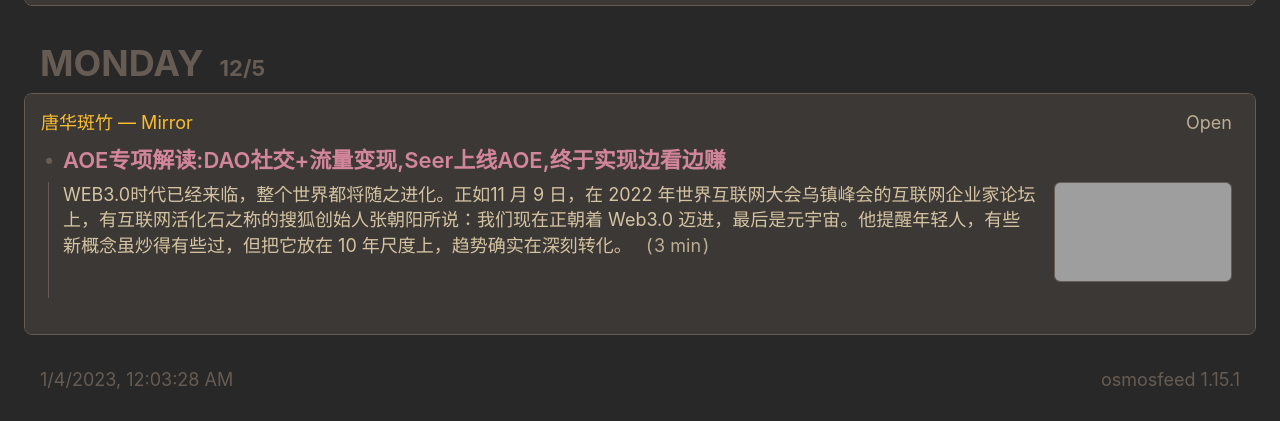
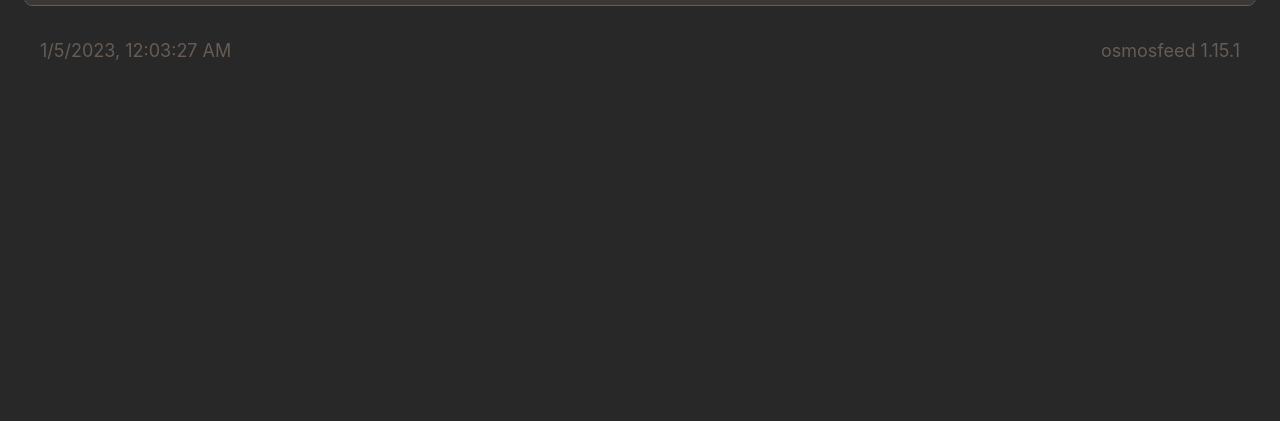
Before and after one commit to Ycomer/sophonfeeds, a plain HTML site: page index.html in a window 1280 px wide. Shown: the part 827-1248 px from the top of the page. After the commit the page ends 923 px from the top, so only its background shows below. Drawn offline with Linux system fonts and the light colour scheme; grey boxes are pictures that could not be loaded.

Commit message:
deploy: bb5afc14d6ee1a160ccd51bac2ca13f3eb5df762

```diff
--- a/index.html
+++ b/index.html
@@ -131,58 +131,10 @@
             </li>
         </ul>
       </section>
-      <section class="daily-content js-toggle-accordions-scope">
-        <h2 class="daily-heading">
-          <button
-            class="daily-heading-toggle"
-            data-action="toggle-accordions"
-            title="Click to toggle the day, Ctrl + click to toggle all."
-          >
-            <time class="daily-heading-toggle__weekday js-offset-weekday" data-offset-date=2022-12-05 datetime="2022-12-05T13:25:16.000Z">2022-12-05</time>
-            <time class="daily-heading-toggle__date js-offset-date" data-offset-date=2022-12-05 datetime="2022-12-05T13:25:16.000Z"></time>
-          </button>
-        </h2>
-        <ul class="sources card">
-            <li class="card__section">
-              <section class="js-toggle-accordions-scope">
-                <h3 class="source-heading">
-                  <button
-                    class="source-heading__name"
-                    data-action="toggle-accordions"
-                    title="Click to toggle the source, Ctrl + click to toggle all."
-                  >唐华斑竹 — Mirror</button>
-                  <a class="source-heading__link" href="https://mirror.xyz/0x731644a15A2C445825F7Bd6002870c49B83bc859">Open</a>
-                </h3>
-                <section class="articles-per-source">
-                    <article>
-                      <details
-                        class="article-expander"
-                        data-action="toggle-native-accordion"
-                        data-accordion-key="https://mirror.xyz/0x731644a15A2C445825F7Bd6002870c49B83bc859/PtLT62QXiY52ZyRYteBCYFa7-wiuXDKQ8XBh1GhW5dc"
-                        open
-                      >
-                        <summary class="article-expander__title">AOE专项解读:DAO社交+流量变现,Seer上线AOE,终于实现边看边赚</summary>
-                        <a class="article-summary-link article-summary-box-outer" href="https://mirror.xyz/0x731644a15A2C445825F7Bd6002870c49B83bc859/PtLT62QXiY52ZyRYteBCYFa7-wiuXDKQ8XBh1GhW5dc">
-                          <div class="article-summary-box-inner media-object">
-                              <img src="https://mirror-media.imgix.net/publication-images/3Y8ro8ayM5kxOmYs6g9mL.jpg?h&#x3D;600&amp;w&#x3D;900" loading="lazy" class="media-object__media article-image" />
-                            <span class="media-object__text">
-                              <span>WEB3.0时代已经来临，整个世界都将随之进化。正如11 月 9 日，在 2022 年世界互联网大会乌镇峰会的互联网企业家论坛上，有互联网活化石之称的搜狐创始人张朝阳所说：我们现在正朝着 Web3.0 迈进，最后是元宇宙。他提醒年轻人，有些新概念虽炒得有些过，但把它放在 10 年尺度上，趋势确实在深刻转化。</span>
-                                &ensp;<span class="article-reading-time">(&hairsp;3
-                                  min&hairsp;)</span>
-                            </span>
-                          </div>
-                        </a>
-                      </details>
-                    </article>
-                </section>
-              </section>
-            </li>
-        </ul>
-      </section>
 
     <footer>
-      <a class="footer-link" href="https://github.com/Ycomer/sophonfeeds/actions/runs/3833960338">
-        <time id="build-timestamp" datetime="2023-01-04T00:03:28.060Z">2023-01-04T00:03:28.060Z</time>
+      <a class="footer-link" href="https://github.com/Ycomer/sophonfeeds/actions/runs/3842613886">
+        <time id="build-timestamp" datetime="2023-01-05T00:03:27.385Z">2023-01-05T00:03:27.385Z</time>
       </a>
       <a class="footer-link" href="https://github.com/osmoscraft/osmosfeed">osmosfeed 1.15.1</a>
     </footer>
```
Also changed, not shown: cache.json (+0 -10 lines), 1 other file.
